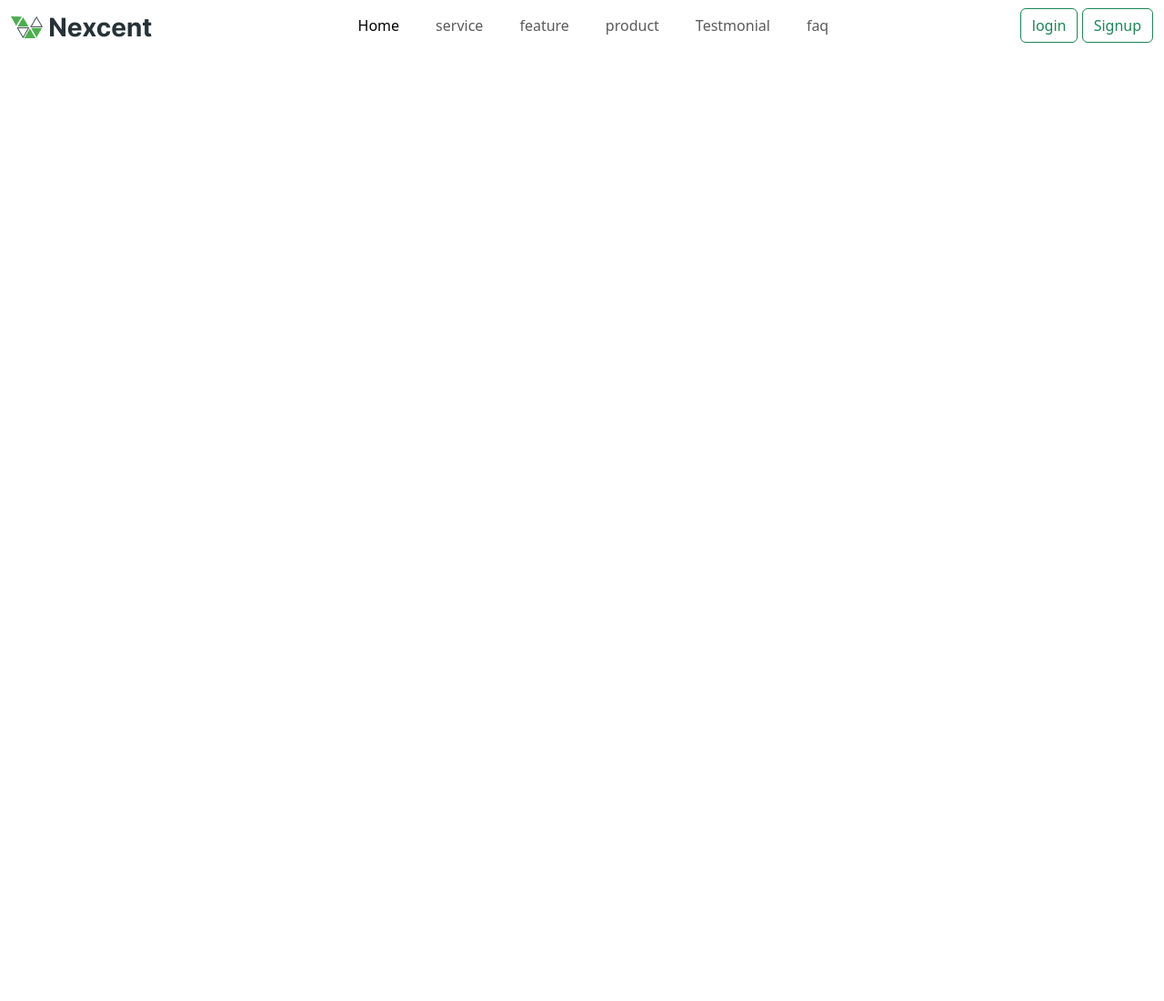
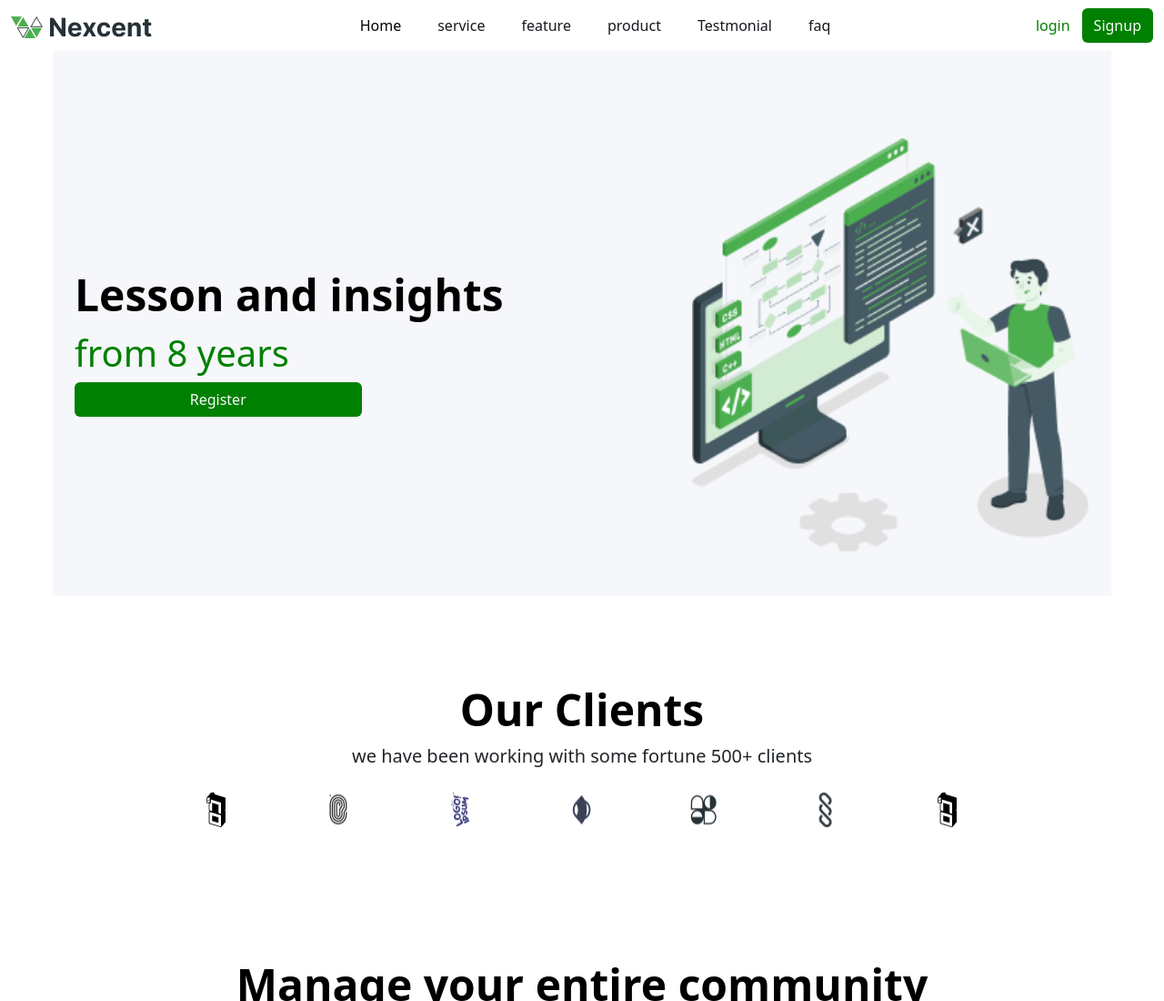
Before and after one commit to hamipasha43-ctrl/nexent-website, a plain HTML site: page index.html in a window 1280 px wide. Shown: the top 1100 px of the page at 91% size. Before the commit the page ends 800 px from the top, so only its background shows below. Drawn offline with Linux system fonts and the light colour scheme.

Commit message:
nextent file

```diff
--- a/index.html
+++ b/index.html
@@ -1,5 +1,6 @@
 <!DOCTYPE html>
 <html lang="en">
+
 <head>
   <meta charset="UTF-8">
   <meta name="viewport" content="width=device-width, initial-scale=1.0">
@@ -7,38 +8,41 @@
 
   <link rel="stylesheet" href="bootstrap.css">
   <link rel="stylesheet" href="style.css">
+</head>
+
 <body>
 
 
 
 
-    <!-- header start -->
+  <!-- navbar  start -->
   <nav class="navbar navbar-expand-lg ">
     <div class="container-fluid">
       <a class="navbar-brand" href="#"><img src="./images/Logo.png" alt="Logo"></a>
-          <button class="navbar-toggler" type="button" data-bs-toggle="collapse" data-bs-target="#navbarSupportedContent" aria-controls="navbarSupportedContent" aria-expanded="false" aria-label="Toggle navigation">
+      <button class="navbar-toggler" type="button" data-bs-toggle="collapse" data-bs-target="#navbarSupportedContent"
+        aria-controls="navbarSupportedContent" aria-expanded="false" aria-label="Toggle navigation">
         <span class="navbar-toggler-icon"></span>
       </button>
       <div class="collapse navbar-collapse" id="navbarSupportedContent">
         <ul class="navbar-nav m-auto mb-2 mb-lg-0 gap-4">
           <li class="nav-item">
-                <a class="nav-link active" aria-current="page" href="#">Home</a>
+            <a class="nav-link active text-center" aria-current="page" href="#">Home</a>
           </li>
           <li class="nav-item">
-                <a class="nav-link" href="#">service</a>
+            <a class="nav-link  blackcolor text-center" href="#">service</a>
           </li>
 
           <li class="nav-item">
-                <a class="nav-link" href="#">feature</a>
+            <a class="nav-link blackcolor text-center" href="#">feature</a>
           </li>
           <li class="nav-item">
-                <a class="nav-link" href="#">product</a>
+            <a class="nav-link blackcolor text-center" href="#">product</a>
           </li>
           <li class="nav-item">
-                <a class="nav-link" href="#">Testmonial</a>
+            <a class="nav-link blackcolor text-center" href="#">Testmonial</a>
           </li>
           <li class="nav-item">
-                <a class="nav-link" href="#">faq</a>
+            <a class="nav-link blackcolor text-center" href="#">faq</a>
           </li>
 
 
@@ -47,15 +51,124 @@
 
 
         </ul>
-          <div>
-              <button class="btn btn-outline-success gap-2" type="submit">login</button>
-              <button class="btn btn-outline-success" type="submit">Signup</button>
+        <div class="d-flex justify-content-center">
+          <button class="btn textgreen" type="submit">login</button>
+          <button class="btn bggreen text-light" type="submit">Signup</button>
         </div>
 
       </div>
     </div>
   </nav>
-    <!-- header end -->
+
+
+  <!---navbar end-->
+
+
+  <!---hero section start-->
+
+  <div class="container-fluid col-xxl-8 px-4 py-5">
+    <div class="container">
+      <div class="row flex-lg-row-reverse align-items-center g-5 py-5 bg-hero">
+        <div class="col-12 col-sm-12 col-lg-5"> <img src="hero.png" class="d-block mx-lg-auto img-fluid"
+            alt="Bootstrap Themes" width="700" height="500" loading="lazy"> </div>
+        <div class="col-lg-7">
+          <h1 class="display-5 fw-bold text-body-emphasis lh-1 mb-3 font text-center text-lg-start">Lesson and insights
+          </h1>
+          <h1 class="textgreen font text-center text-lg-start">from 8 years </h1>
+          <div class="d-flex gap-2 d-md-flex justify-content-md-center justify-content-lg-start"> <button type="button"
+              type="button" class="btn bggreen text-light  w-50 size   " type="submit">Register</button> </div>
+        </div>
+
+      </div>
+    </div>
+
+    <!--hero section end-->
+
+
+    <!---client section-->
+    <div class="px-4 pt-5 mt-5 text-center">
+      <h1 class="display-5 fw-bold text-body-emphasis">Our Clients</h1>
+      <div class="col-lg-6 mx-auto">
+        <p class="lead mb-4">we have been working with some fortune 500+ clients</p>
+
+
+      </div>
+      <div class="d-flex customgap justify-content-center pb-5 ">
+        <img src="Logo (1).png" alt="">
+        <img src="Logo (2).png" alt="">
+        <img src="Logo (3).png" alt="">
+        <img src="Logo (4).png" alt="">
+        <img src="Logo (5).png" alt="">
+        <img src="Logo.png" alt="">
+        <img src="Logo (1).png" alt="">
+
+
+
+      </div>
+
+      <div class="px-4 pt-5 mt-5 text-center">
+        <h1 class="display-5 fw-bold text-body-emphasis">Manage your entire community</h1>
+        <h1 class="display-5 fw-bold text-body-emphasis">in a single system </h1>
+        <div class="col-lg-6 mx-auto">
+
+          <p class="lead mb-4">Who is Nextcent suitable for?</p>
+
+
+        </div>
+
+
+
+        <!---cards start-->
+        <div class="container">
+
+
+
+          <div class="card-group gap-5">
+            <div class="card align-items-center">
+              <img src="profile 1.png" class="card-img-top w-25" alt="...">
+              <div class="card-body">
+                <h5 class="card-title">Membership Organisations</h5>
+                <p class="card-text">Our membership management software provides full automation of membership renewals
+                  and payments.</p>
+              </div>
+              <div class="card-footer">
+              </div>
+            </div>
+            <div class="card  align-items-center ">
+              <img src="profile 2.png" class="card-img-top w-25" alt="...">
+              <div class="card-body">
+                <h5 class="card-title">National Associations</h5>
+                <p class="card-text">Our membership management software provides full automation of membership renewals and payments.</p>
+              </div>
+              <div class="card-footer">
+                <small class="text-body-secondary">Last updated 3 mins ago</small>
+              </div>
+            </div>
+            <div class="card  align-items-center">
+              <img src="profile 3.png" class="card-img-top w-25" alt="...">
+              <div class="card-body">
+                <small class="text-body-secondary">Last updated 3 mins ago</small>
+                <h5 class="card-title">Clubs And Groups</h5>
+                <p class="card-text">Our membership management software provides full automation of membership renewals and payments</p>
+              </div>
+              <div class="card-footer">
+                <small class="text-body-secondary">Last updated 3 mins ago</small>
+              </div>
+            </div>
+          </div>
+
+
+        </div>
+
+        <!--cards end-->
+
+
+
+        <!--client section end-->
+
+
+
         <script src="bootstrap.js"></script>
 </body>
+
 </html>
--- a/style.css
+++ b/style.css
@@ -0,0 +1,57 @@
+:root{
+    --primary :#18191F;
+    --greencolor:green;
+
+}
+
+
+
+@font-face {
+    font-family: "Inter";
+    src: url("./font/");
+}
+
+
+.blackcolor{
+    color: var(--primary)!important;
+}
+
+.textgreen{
+    color: var(--greencolor);
+}
+
+.textgreen:hover{
+    color: var(--greencolor);
+}
+.bggreen{
+    background-color: var(--greencolor);
+
+}
+.bggreen:hover{
+    background-color: var(--greencolor);
+}
+
+
+.bg-hero{
+    background-color: #F5F7FA;
+
+}
+.customgap{
+    gap: 100px;
+}
+
+
+
+
+
+
+
+
+
+@media screen and(max-width:576px) {
+    .size{
+        width: 50%;
+    }
+}
+
+}
```
Also changed, not shown: Logo (1).png (added), Logo (2).png (added), Logo (3).png (added), Logo (4).png (added), Logo (5).png (added), Logo.png (added), hero.png (added), images/fonts/Inter_24pt-SemiBold.ttf (added), profile 1.png (added), profile 2.png (added), profile 3.png (added), 1 other file. Lines whose indentation alone changed are shown as unchanged.
